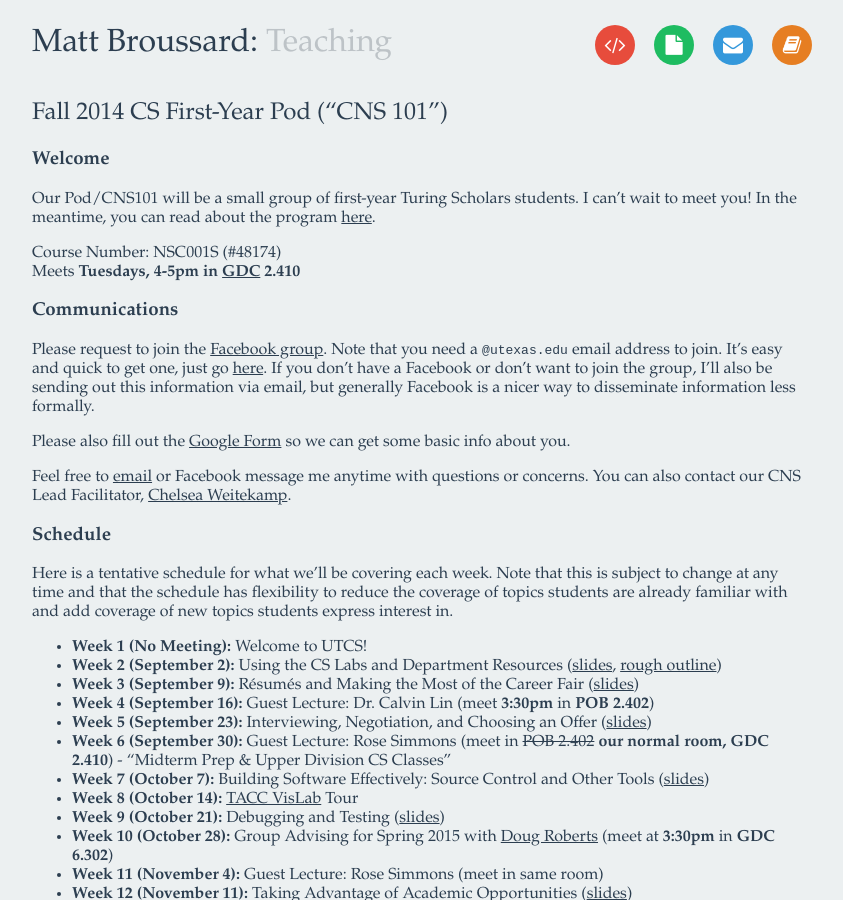
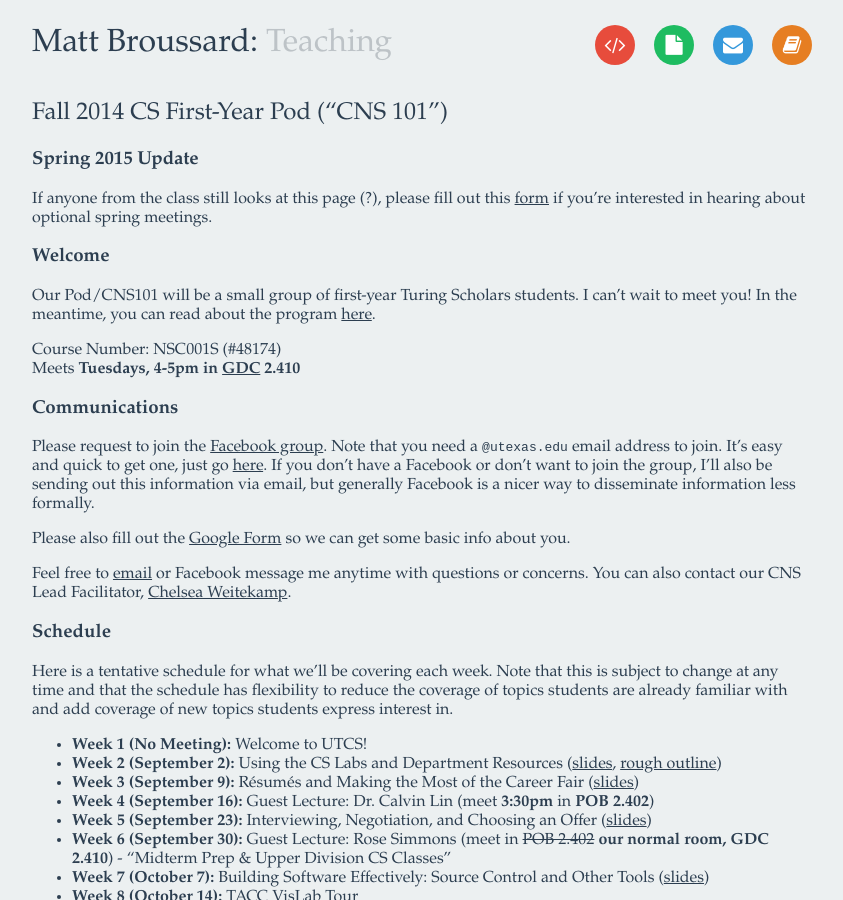
Before and after one commit to mattbroussard/mattbroussard.github.io, a Jekyll site: the page built from teaching/fall2014/pod/index.md, in a window 1280 px wide and 900 px high. Shown: the whole window, without its empty margins (218-1061 px from the left). Built offline with Jekyll 4.4.1, drawn with Linux system fonts in a browser that asks for light colours; nearby versions of some CDN libraries; comment, search, counter and statistics services are not loaded.

Commit message:
add link for spring pod survey

```diff
--- a/teaching/fall2014/pod/index.md
+++ b/teaching/fall2014/pod/index.md
@@ -6,6 +6,10 @@ headerTitleLink: /teaching
 ---
 
 ## Fall 2014 CS First-Year Pod ("CNS 101")
+
+### Spring 2015 Update
+
+If anyone from the class still looks at this page (?), please fill out this [form](https://docs.google.com/forms/d/1wO09yAEXaQvNXVik5CT8qv6GVk87J4eTnHw-Kbr4t20/viewform?usp=send_form) if you're interested in hearing about optional spring meetings.
 
 ### Welcome
 
```
